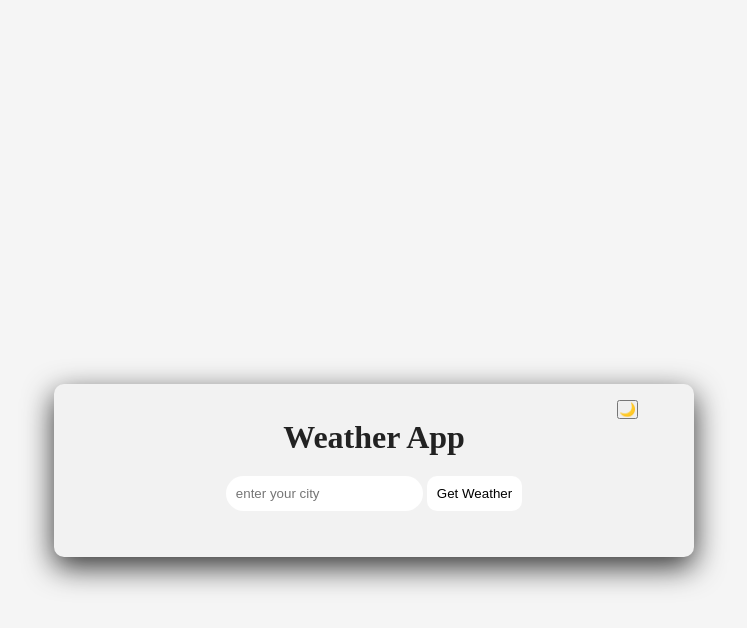
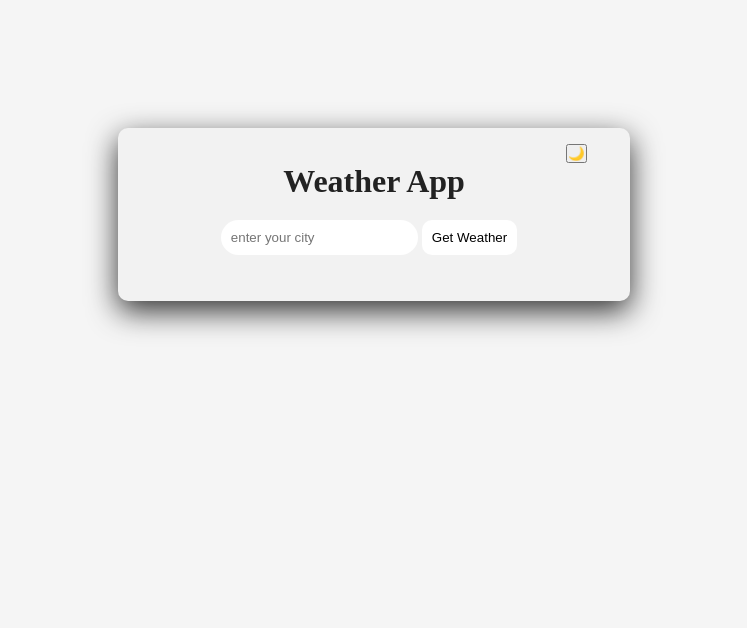
Before and after one commit to Emmy-22/Weather-App, a plain HTML site: page index.html in a window 1280 px wide. Shown: the whole page, without its empty margins (266-1013 px from the left). Drawn offline with Linux system fonts and the light colour scheme.

```diff
--- a/style.css
+++ b/style.css
@@ -5,9 +5,9 @@
 }
 body {
   margin: auto;
-  width: 50vw;
+  width: 40vw;
   height: 50%;
-  margin-top: 30%;
+  margin-top: 10%;
   background-color: #f5f5f5;
   color: #222;
   transition: all 0.3s ease;
@@ -43,21 +43,21 @@ h1 {
   background: none;
   border: none;
   border-radius: 10px;
+  margin-right: 10px;
 }
 #result {
   margin-top: 20px;
   font-size: 20px;
   text-align: left;
+ margin-left: 10%;
 }
 #toggle-theme {
   margin-left: 90%;
 }
 @media (max-width: 786px) {
   body {
-
+  margin-top: 30%;
   width: 80vw;
-
-
 }
   .input {
   display: flex;
```
